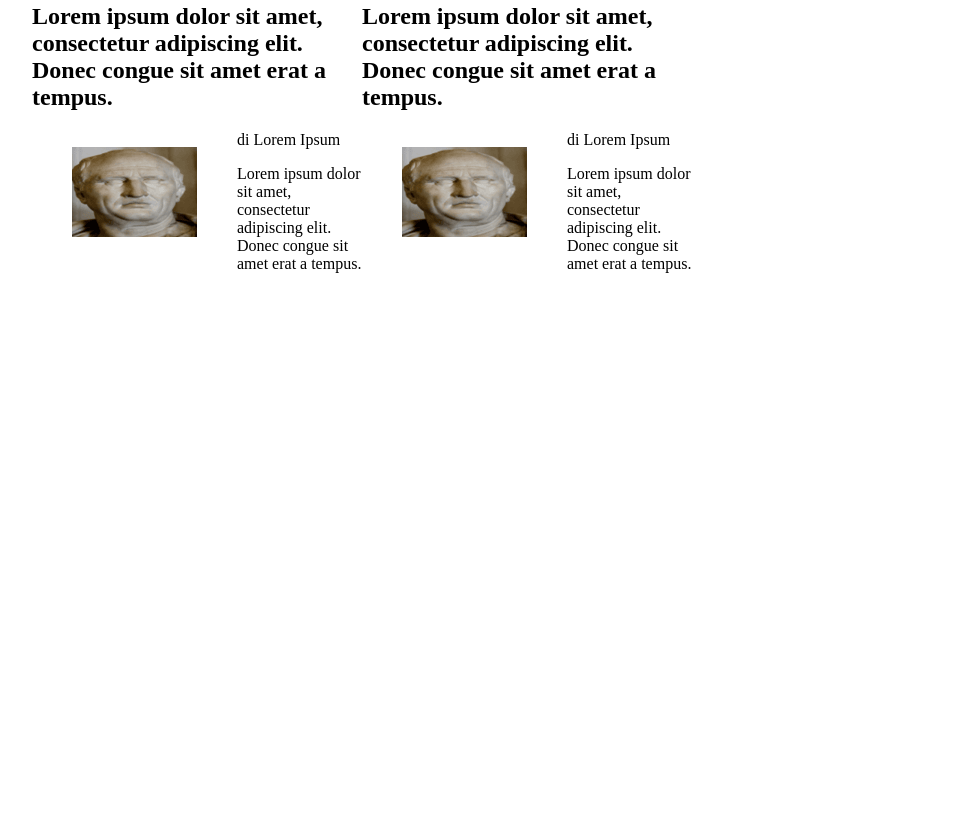
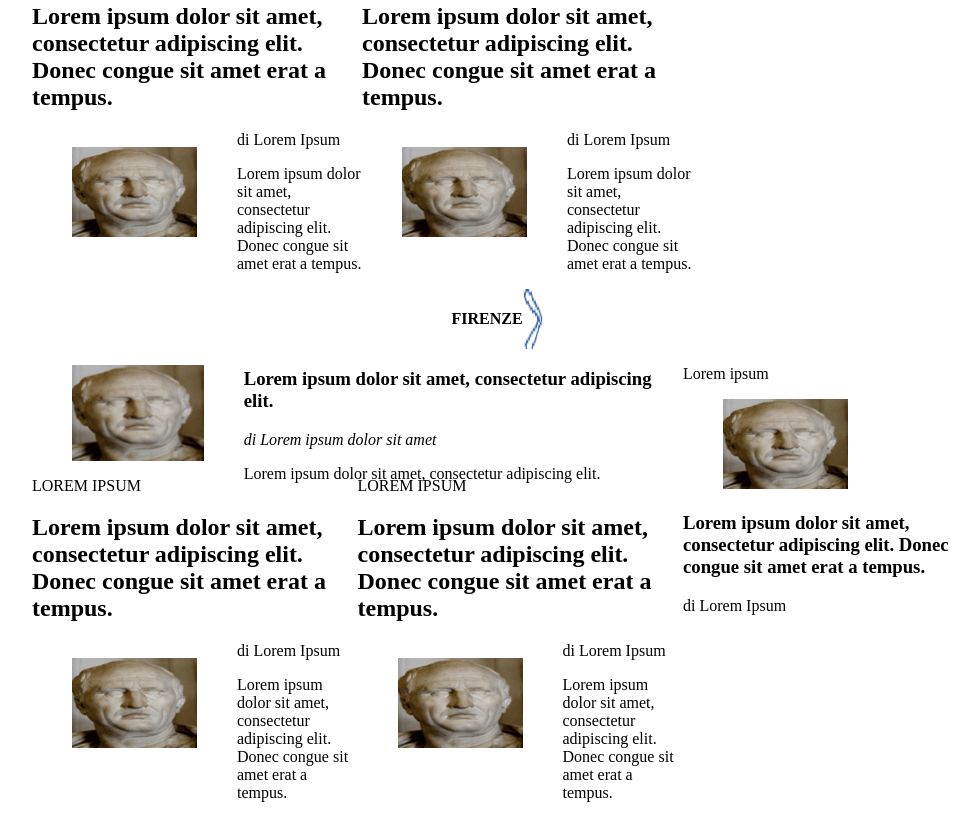
Before and after one commit to Lorenzo-Fantini/Lorenzo_Fantini_Elaborato_PPM, a website built with webpack: page index.html in a window 1280 px wide. Shown: the part 3251-4077 px from the top of the page, without its empty margins (143-1122 px from the left). Before the commit the page ends 3548 px from the top, so only its background shows below. Built offline with nearby package versions, Linux system fonts and the light colour scheme.

Commit message:
Completate bozze articolo generico della parte destra degli articoli principali e sezione notizie città

```diff
--- a/css/style.css
+++ b/css/style.css
@@ -30,19 +30,6 @@
   flex-basis: 333px;
   justify-content: left;
 }
-
-/*
-.edizioni-locali
-{
-  min-width: 80px;
-}
-
-.servizi
-{
-  max-width: 100px;
-  flex-shrink: 2;
-}
-*/
 
 .meteo
 {
@@ -233,27 +220,27 @@ main
   margin: 0 0 0 0;
 }
 
-#articles-container
+.articles-container
 {
   display: flex;
   flex-direction: row;
 }
 
-#articles-container-left
+.articles-container-left
 {
   display: flex;
   flex-direction: column;
   flex-basis: 70%;
 }
 
-#articles-container-right
+.articles-container-right
 {
   display: flex;
   flex-direction: column;
   flex-basis: 30%;
 }
 
-#coupled-articles-container
+.coupled-articles-container
 {
   display: flex;
   flex-direction: row;
@@ -357,3 +344,10 @@ main
   display: flex;
   flex-direction: row;
 }
+
+.secondary-section-title-container
+{
+  display: flex;
+  flex-direction: row;
+  justify-content: center;
+}
--- a/index.html
+++ b/index.html
@@ -181,10 +181,10 @@ e quelli a destra ma questo spazio deve diminuire al rimpicciolirsi della pagina
           </div>
         </div>
 
-        <div id="articles-container">
-          <div id="articles-container-left">
-            <div id="coupled-articles-container">
-              <div id="coupled-articles-left-article-container" class="coupled-articles-article-container">
+        <div class="articles-container">
+          <div class="articles-container-left">
+            <div class="coupled-articles-container">
+              <div class="coupled-articles-left-article-container coupled-articles-article-container">
                 <span class="coupled-articles-top-writing">
                   LOREM IPSUM
                 </span>
@@ -206,7 +206,7 @@ e quelli a destra ma questo spazio deve diminuire al rimpicciolirsi della pagina
                 </div>
               </div>
 
-              <div id="coupled-articles-right-article-container" class="coupled-articles-article-container">
+              <div class="coupled-articles-right-article-container coupled-articles-article-container">
                 <span class="coupled-articles-top-writing">
                   LOREM IPSUM
                 </span>
@@ -556,12 +556,117 @@ e quelli a destra ma questo spazio deve diminuire al rimpicciolirsi della pagina
                 </div>
               </div>
             </div>
+
+            <div class="generic-article-container">
+              <div class="three-articles-article-container">
+                <p>Lorem ipsum</p>
+                <article>
+                  <figure>
+                    <img src="img/Cicero_Placeholder_Tv_Boxes.png" alt="placeholder">
+                  </figure>
+                  <h3>
+                    Lorem ipsum dolor sit amet, consectetur adipiscing elit. Donec congue sit amet erat a tempus.
+                  </h3>
+                </article>
+                <p>di Lorem Ipsum</p>
+              </div>
+            </div>
           </div>
         </div>
       </section>
       <section id="city-news">
+        <div class="secondary-section-title-container">
+          <h4>
+            FIRENZE
+          </h4>
+          <img src="img/Right_Arrow_Generic.png" alt="freccia a destra">
+        </div>
 
+        <div class="articles-container">
+          <div class="articles-container-left">
+            <div class="generic-article-container">
+              <figure>
+                <img src="img/Cicero_Placeholder_Tv_Boxes.png" alt="placeholder" class="generic-article-placeholder">
+              </figure>
+              <div class="generic-article-info-container">
+                <h3>
+                  Lorem ipsum dolor sit amet, consectetur adipiscing elit.
+                </h3>
+                <span>
+                  <i>di Lorem ipsum dolor sit amet</i>
+                </span>
+                <p>
+                  Lorem ipsum dolor sit amet, consectetur adipiscing elit.
+                </p>
+              </div>
+            </div>
+
+            <div class="coupled-articles-container">
+              <div class="coupled-articles-left-article-container coupled-articles-article-container">
+                <span class="coupled-articles-top-writing">
+                  LOREM IPSUM
+                </span>
+                <h2>
+                  Lorem ipsum dolor sit amet, consectetur adipiscing elit. Donec congue sit amet erat a tempus.
+                </h2>
+                <div class="coupled-articles-image-and-comment-container">
+                  <figure>
+                    <img src="img/Cicero_Placeholder_Tv_Boxes.png" alt="placeholder">
+                  </figure>
+                  <div class="coupled-articles-image-comment-container">
+                    <span>
+                      di Lorem Ipsum
+                    </span>
+                    <p>
+                      Lorem ipsum dolor sit amet, consectetur adipiscing elit. Donec congue sit amet erat a tempus.
+                    </p>
+                  </div>
+                </div>
+              </div>
+
+              <div class="coupled-articles-right-article-container coupled-articles-article-container">
+                <span class="coupled-articles-top-writing">
+                  LOREM IPSUM
+                </span>
+                <h2>
+                  Lorem ipsum dolor sit amet, consectetur adipiscing elit. Donec congue sit amet erat a tempus.
+                </h2>
+                <div class="coupled-articles-image-and-comment-container">
+                  <figure>
+                    <img src="img/Cicero_Placeholder_Tv_Boxes.png" alt="placeholder">
+                  </figure>
+                  <div class="coupled-articles-image-comment-container">
+                    <span>
+                      di Lorem Ipsum
+                    </span>
+                    <p>
+                      Lorem ipsum dolor sit amet, consectetur adipiscing elit. Donec congue sit amet erat a tempus.
+                    </p>
+                  </div>
+                </div>
+              </div>
+            </div>
+          </div>
+
+          <div class="articles-container-right">
+            <div class="generic-article-container">
+              <div class="three-articles-article-container">
+                <p>Lorem ipsum</p>
+                <article>
+                  <figure>
+                    <img src="img/Cicero_Placeholder_Tv_Boxes.png" alt="placeholder">
+                  </figure>
+                  <h3>
+                    Lorem ipsum dolor sit amet, consectetur adipiscing elit. Donec congue sit amet erat a tempus.
+                  </h3>
+                </article>
+                <p>di Lorem Ipsum</p>
+              </div>
+            </div>
+          </div>
+        </div>
       </section>
+
       <section id="world-news">
 
       </section>
```
Also changed, not shown: img/Right_Arrow_Generic.png (added).
